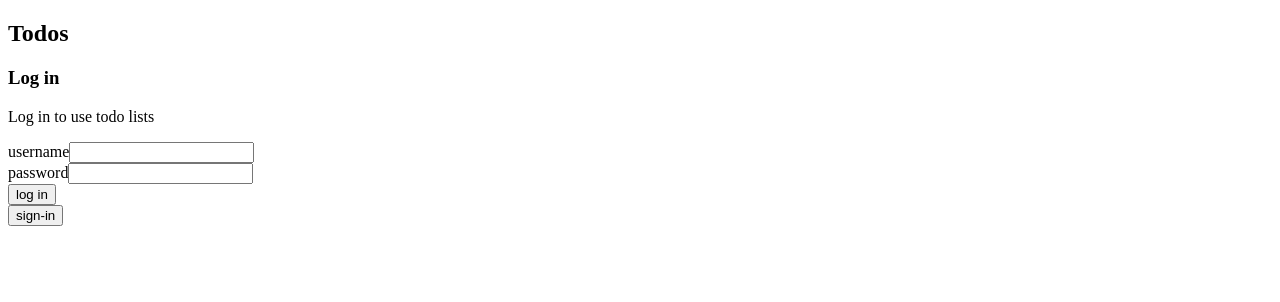
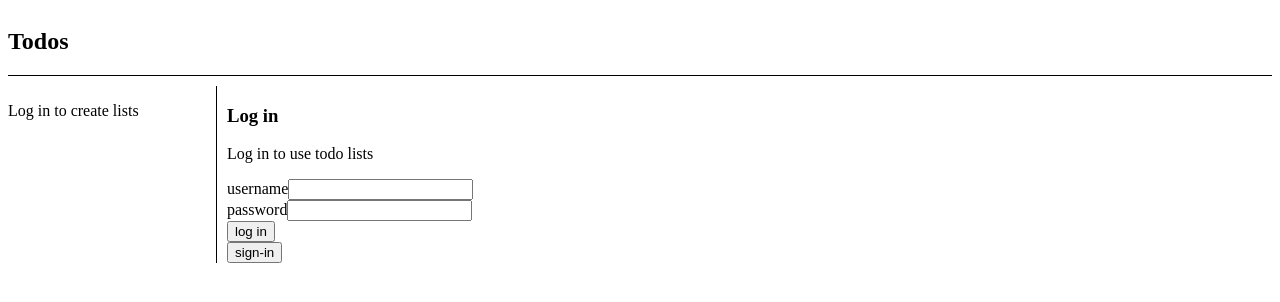
Before and after one commit to LJKos/todo, a React (Create React App) app in the folder frontend/: page /login in a window 1280 px wide. Shown: the top 302 px of the page. Built offline with nearby package versions, Linux system fonts and the light colour scheme.

Commit message:
Added styling

```diff
--- a/frontend/src/App.js
+++ b/frontend/src/App.js
@@ -97,10 +97,12 @@ const App = () => {
     : {}
 
   return (
-    <div>
-      <h2>Todos</h2>
+    <div className='container'>
+      <div className='header'>
+        <h2>Todos</h2>
+      </div>
 
-      <SidePanelView lists={lists} user={user} setUser={setUser} addList={addList} removeList={removeList} />
+      <SidePanelView lists={lists} user={user} setUser={setUser} setLists={setLists} addList={addList} removeList={removeList} />
 
       <Routes>
         <Route path='/login' element={<LoginView setUser={setUser} />} />
--- a/frontend/src/components/DefaultView.js
+++ b/frontend/src/components/DefaultView.js
@@ -11,7 +11,7 @@ const DefaultView = ({ addList }) => {
   }
 
   return (
-    <div>
+    <div className='view'>
       <h3>Add list</h3>
       <form onSubmit={handleAddList}>
         <div>
--- a/frontend/src/components/ListView.js
+++ b/frontend/src/components/ListView.js
@@ -2,6 +2,7 @@ import React, { useState } from 'react'
 import { Link } from 'react-router-dom'
 
 const ListView = ({ list, addTodo, removeTodo }) => {
+  const [showTodoForm, setShowTodoForm] = useState(false)
   const [name, setName] = useState('')
   const [description, setDescription] = useState('')
   const [status, setStatus] = useState('')
@@ -11,6 +12,8 @@ const ListView = ({ list, addTodo, removeTodo }) => {
     event.preventDefault()
 
     addTodo(list.id, { name, description, status, deadline })
+
+    setShowTodoForm(false)
     setName('')
     setDescription('')
     setStatus('')
@@ -25,16 +28,17 @@ const ListView = ({ list, addTodo, removeTodo }) => {
 
   if (!list) {
     return (
-      <div>
+      <div className='view'>
         loading list...
       </div>
     )
   }
 
   return (
-    <div>
+    <div className='view'>
       <h4>{list.name}</h4>
 
+      {showTodoForm &&
       <form onSubmit={handleAddTodo}>
         <div>
           name
@@ -69,11 +73,12 @@ const ListView = ({ list, addTodo, removeTodo }) => {
             onChange={({ target }) => setDeadline(target.value)} />
         </div>
         <button type='submit'>add</button>
-      </form>
+      </form>}
+      <button onClick={() => setShowTodoForm(!showTodoForm)}>{showTodoForm ? 'cancel' : 'add todo'}</button>
 
       {list.todos.map(todo => <div key={todo.id}>
         <Link to={`/${list.name}/${todo.id}`}>{todo.name}</Link>
-        <p>{todo.deadline} {todo.status}</p>
+        <p>{todo.deadline} { todo.status ? 'done' : 'not done' }</p>
         <button onClick={() => handleRemoveTodo(todo.id)}>remove</button>
       </div>)}
     </div>
--- a/frontend/src/components/LoginView.js
+++ b/frontend/src/components/LoginView.js
@@ -52,7 +52,7 @@ const LoginView = ({ setUser }) => {
   }
 
   return (
-    <div>
+    <div className='view'>
       <h3>{signin ? 'Sign in' : 'Log in'}</h3>
       {!signin && <p>Log in to use todo lists</p>}
 
--- a/frontend/src/components/SidePanelView.js
+++ b/frontend/src/components/SidePanelView.js
@@ -2,13 +2,14 @@ import React, { useState } from 'react'
 import { useNavigate } from 'react-router'
 import { Link } from 'react-router-dom'
 
-const SidePanelView = ({ lists, user, setUser, addList, removeList }) => {
+const SidePanelView = ({ lists, user, setUser, setLists, addList, removeList }) => {
   const [name, setName] = useState('')
   let navigate = useNavigate()
 
   const handleLogout = () => {
     window.localStorage.removeItem('user')
     setUser(null)
+    setLists([])
     navigate('/login')
   }
 
@@ -20,28 +21,33 @@ const SidePanelView = ({ lists, user, setUser, addList, removeList }) => {
   }
 
   const handleRemoveList = (id) => {
-    // keep handle function for adding functionality
-    // 'do you want to remove the list?' etc.
+    navigate('/')
+
     removeList(id)
   }
 
   if (!user) {
-    return null
+    return (
+      <div className='sidepanel'>
+        <p>Log in to create lists</p>
+      </div>
+    )
   }
 
   if (!lists) {
     return (
-      <div>
+      <div className='sidepanel'>
         loading lists...
       </div>
     )
   }
 
   return (
-    <div>
+    <div className='sidepanel'>
       <button onClick={handleLogout}>log out</button>
       <button onClick={() => navigate('/')}>home</button>
 
+      {false &&
       <form onSubmit={handleAddList}>
         <div>
             list name
@@ -52,14 +58,14 @@ const SidePanelView = ({ lists, user, setUser, addList, removeList }) => {
             onChange={({ target }) => setName(target.value)} />
         </div>
         <button type='submit'>add list</button>
-      </form>
+      </form>}
 
-      <ul>
-        {lists.map(list => <li key={list.id}>
-          <Link to={`/${list.name}`}>{list.name}</Link>
-          <button onClick={() => handleRemoveList(list.id)}>remove</button>
-        </li>)}
-      </ul>
+      {lists.map(list => <div key={list.id}>
+        <Link to={`/${list.name}`}>{list.name}</Link>
+        <button onClick={() => handleRemoveList(list.id)}>-</button>
+      </div>)}
+
+      <button onClick={() => navigate('/')}>+</button>
     </div>
   )
 }
--- a/frontend/src/components/TodoView.js
+++ b/frontend/src/components/TodoView.js
@@ -1,19 +1,24 @@
 import React from 'react'
+import { useNavigate } from 'react-router-dom'
 
 const TodoView = ({ todo }) => {
+  const navigate = useNavigate()
+
   if (!todo) {
     return (
-      <div>
+      <div className='view'>
         loading todo...
       </div>
     )
   }
 
   return (
-    <div>
+    <div className='view'>
+      <button onClick={() => navigate(-1)}>{'<'}</button>
       <h3>{todo.name}</h3>
-      <p>{todo.deadline} {todo.status}</p>
+      <p>{todo.deadline}</p>
       <p>{todo.description}</p>
+      <div>done<input type='checkbox' checked={todo.status} /></div>
     </div>
   )
 }
--- /dev/null
+++ b/frontend/src/index.css
@@ -0,0 +1,35 @@
+
+.container {
+  display: grid;
+  grid-template-areas:
+    "header header"
+    "sidepanel view"
+    "footer footer";
+  grid-template-columns: 1fr 5fr;
+  gap: 10px;
+}
+
+.header {
+  grid-area: header;
+  background-color: white;
+  border-bottom: 1px solid;
+  border-color: black;
+}
+
+.sidepanel {
+  grid-area: sidepanel;
+  border-right: 1px solid;
+  border-color: black;
+}
+
+.sidepanel a {
+  text-decoration: none;
+}
+
+.view {
+  grid-area: view;
+}
+
+.footer {
+  grid-area: footer;
+}
--- a/frontend/src/index.js
+++ b/frontend/src/index.js
@@ -1,3 +1,4 @@
+import './index.css'
 import React from 'react'
 import ReactDOM from 'react-dom'
 import App from './App'
```
